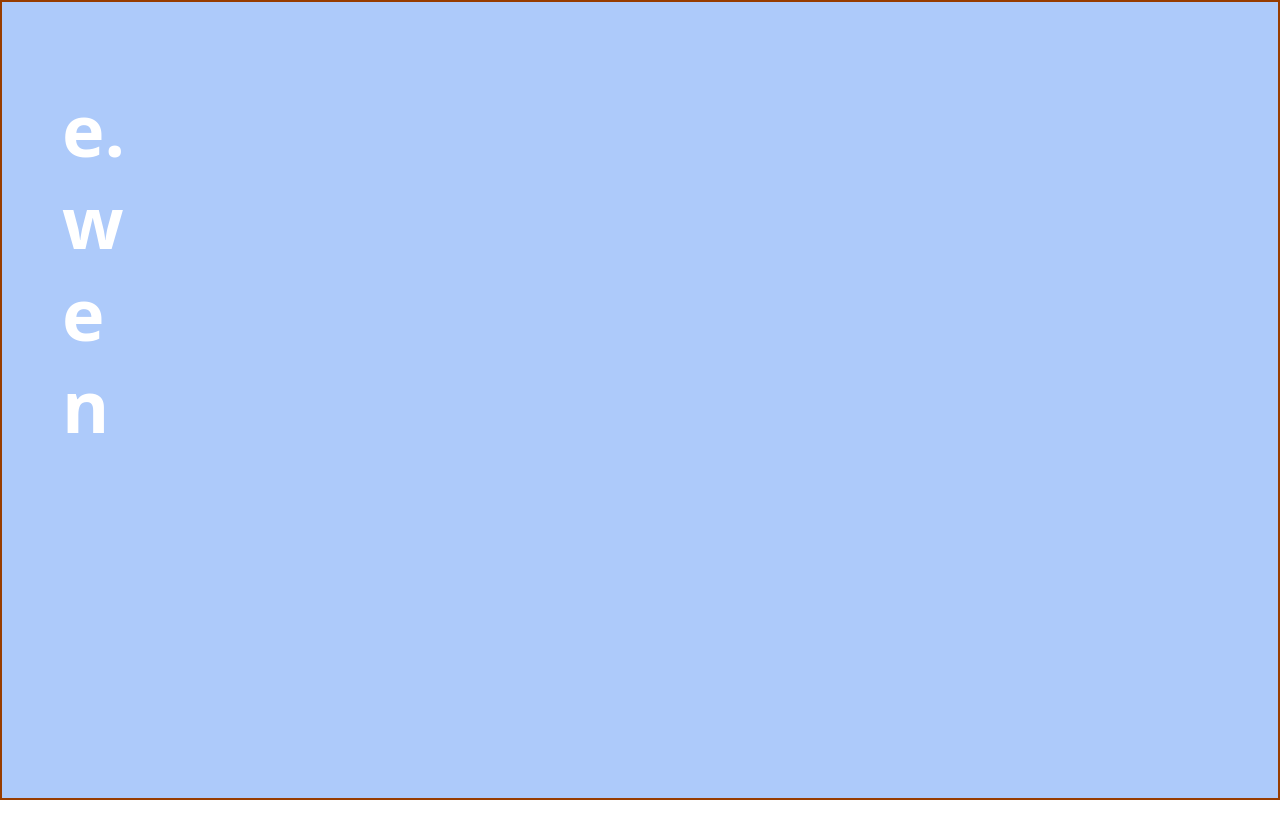
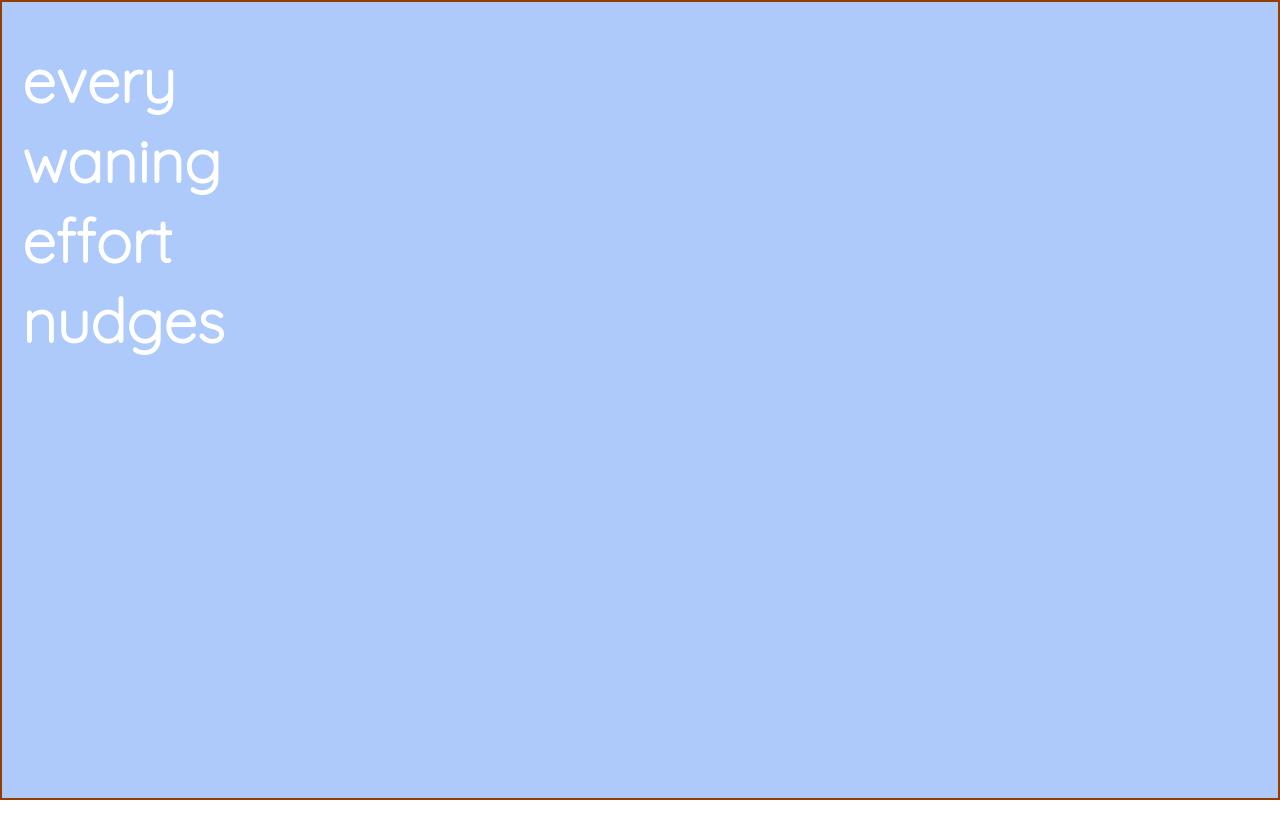
Before and after one commit to aeVincent0922/e.wen_dev, a Vue app: page / in a window 1280 px wide. Shown: the top 838 px of the page. Built offline with nearby package versions, Linux system fonts and the light colour scheme.

Commit message:
引入英文字體、修改首頁標題動畫

```diff
--- a/index.html
+++ b/index.html
@@ -1,13 +1,20 @@
 <!doctype html>
 <html lang="en">
+
 <head>
   <meta charset="UTF-8" />
   <link rel="icon" type="image" href="/src/assets/images/icons/logo.png" />
   <meta name="viewport" content="width=device-width, initial-scale=1.0" />
   <title>e.wen</title>
+  <!-- 英文字體 -->
+  <link rel="preconnect" href="https://fonts.googleapis.com">
+  <link rel="preconnect" href="https://fonts.gstatic.com" crossorigin>
+  <link href="https://fonts.googleapis.com/css2?family=Quicksand:wght@300&display=swap" rel="stylesheet">
 </head>
+
 <body>
   <div id="app"></div>
   <script type="module" src="/src/main.ts"></script>
 </body>
+
 </html>
--- a/src/components/Section_1.vue
+++ b/src/components/Section_1.vue
@@ -30,7 +30,7 @@ onMounted(() => {
   // });
   const st_1 = SplitText.create(".split-title", {
     type: "chars, words",
-    mask: "chars",
+    mask: "words",
     autoSplit: true,
   });
   const st_2 = SplitText.create(".vanishing-text", {
@@ -39,19 +39,68 @@ onMounted(() => {
     autoSplit: true,
   });
 
-  tl.from(st_1.chars, {
-    duration: 0.5,
-    y: -50,
-    autoAlpha: 0,
-    stagger: 0.1,
-  })
-    .to(st_2.words, {
+  tl.set(".first-title", { autoAlpha: 0, yPercent: 100 })
+    .set(".vanishing-text", { autoAlpha: 0 })
+    .to(".first-title", {
       duration: 1,
-      opacity: 0,
+      yPercent: 0,
+      autoAlpha: 1,
+      stagger: 0.1,
       ease: "power2.out",
     })
-    .set(".e_1_comma", { display: "block" })
-    .to(".e_1_comma", { duration: 0.8, ease: "bounce.out", opacity: 1 });
+    .to(".vanishing-text", {
+      duration: 1,
+      autoAlpha: 1,
+      stagger: 0.6,
+      ease: "power2.out",
+      delay: 0.8,
+    })
+    .set(".e_1_comma", { display: "block", autoAlpha: 0 })
+    .to(".e_1_comma", { duration: 0.8, ease: "bounce.out", autoAlpha: 1 })
+    .to(".st_1", {
+      scrollTrigger: {
+        trigger: ".st_1",
+        start: "bottom 15%",
+        end: "bottom top",
+        scrub: true,
+      },
+      xPercent: -100,
+      duration: 2,
+      ease: "power2.in",
+    })
+    .to(".st_3", {
+      scrollTrigger: {
+        trigger: ".st_3",
+        start: "top 20%",
+        end: "top top",
+        scrub: true,
+      },
+      xPercent: -200,
+      duration: 3,
+      ease: "power2.in",
+    })
+    .to(".st_2", {
+      scrollTrigger: {
+        trigger: ".st_2",
+        start: "bottom 20%",
+        end: "bottom top",
+        scrub: true,
+      },
+      xPercent: 200,
+      duration: 2,
+      ease: "power2.in",
+    })
+    .to(".st_4", {
+      scrollTrigger: {
+        trigger: ".st_4",
+        start: "top 30%",
+        end: "top top",
+        scrub: true,
+      },
+      xPercent: 300,
+      duration: 5,
+      ease: "power2.in",
+    });
 });
 </script>
 <template>
@@ -60,23 +109,23 @@ onMounted(() => {
     <!-- <div class="horizontal-line"></div> -->
     <!-- 首頁標題動畫 -->
     <div
-      class="container absolute text-7xl top-1/3 left-1/2 -translate-x-1/2 -translate-y-1/2 text-white font-black leading-23 flex flex-col item-center pl-15"
+      class="container absolute text-6xl leading-20 top-1/4 left-1/2 -translate-x-1/2 -translate-y-1/2 text-white font-black flex flex-col item-center pl-5"
     >
-      <div class="w-fit split-title flex e_1">
-        e
-        <div class="opacity-0 e_1_comma hidden">.</div>
+      <div class="w-fit split-title flex st_1">
+        <div class="first-title">e</div>
+        <div class="e_1_comma hidden">.</div>
         <div class="vanishing-text">very</div>
       </div>
-      <div class="w-fit split-title flex w">
-        w
+      <div class="w-fit split-title flex st_2">
+        <div class="first-title">w</div>
         <div class="vanishing-text">aning</div>
       </div>
-      <div class="w-fit split-title flex e_2">
-        e
+      <div class="w-fit split-title flex st_3">
+        <div class="first-title">e</div>
         <div class="vanishing-text">ffort</div>
       </div>
-      <div class="w-fit split-title flex n">
-        n
+      <div class="w-fit split-title flex st_4">
+        <div class="first-title">n</div>
         <div class="vanishing-text">udges</div>
       </div>
     </div>
--- a/src/style.css
+++ b/src/style.css
@@ -3,6 +3,11 @@
 /* 顏色 */
 @theme {
   --color-light-blue: #adcafa;
+}
+
+body {
+  font-family: "Quicksand", sans-serif;
+  font-optical-sizing: auto;
 }
 
 .vertical-line {
```
Also changed, not shown: 2 other files (tests, documents, lock files or other folders). Lines whose indentation alone changed are shown as unchanged.
